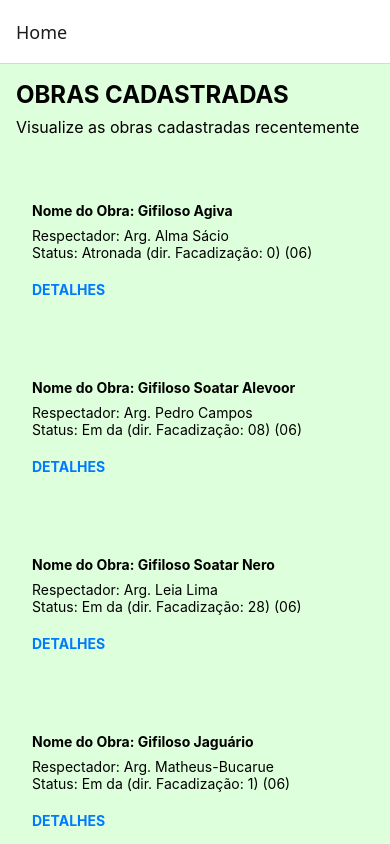
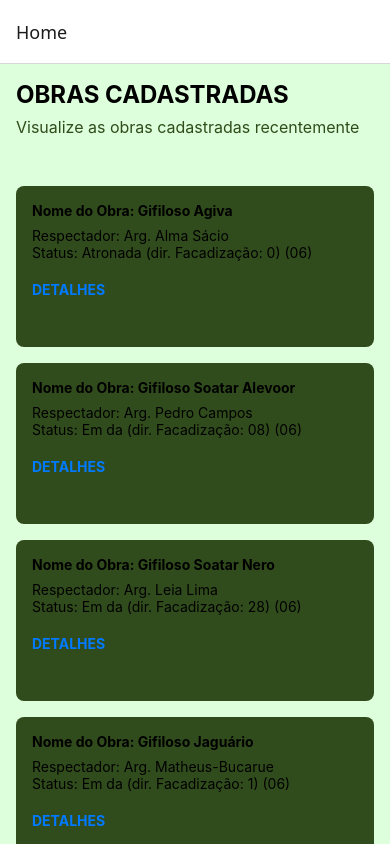
Before and after one commit to stellacarv/obratrack, a React Native app: screen /Home in a window 390 px wide. Built offline with nearby package versions, Linux system fonts and the light colour scheme.

Commit message:
Alteração de cores de texto/ Home

```diff
--- a/src/screens/Home/style.ts
+++ b/src/screens/Home/style.ts
@@ -13,16 +13,16 @@ const styles = StyleSheet.create({
   },
   subheader: {
     fontSize: 16,
-    color: '##314C1C',
+    color: '#314C1C',
     marginBottom: 16,
   },
   divider: {
     height: 1,
-    backgroundColor: 'ddffdb',
+    backgroundColor: '#ddffdb',
     marginVertical: 16,
   },
   card: {
-    backgroundColor: '##314C1C',
+    backgroundColor: '#314C1C',
     padding: 16,
     borderRadius: 8,
     marginBottom: 16,
@@ -33,7 +33,7 @@ const styles = StyleSheet.create({
   },
   cardDivider: {
     height: 1,
-    backgroundColor: '##314C1C',
+    backgroundColor: '#314C1C',
     marginVertical: 12,
   },
   detailsButton: {
@@ -53,21 +53,21 @@ const styles = StyleSheet.create({
     padding: 12,
     borderRadius: 8,
     borderWidth: 1,
-    borderColor: '##314C1C',
+    borderColor: '#314C1C',
     flex: 1,
     marginHorizontal: 8,
     alignItems: 'center',
     marginBottom: 50
   },
   primaryButton: {
-    backgroundColor: '##314C1C',
-    borderColor: '##314C1C',
+    backgroundColor: '#314C1C',
+    borderColor: '#ddffdb',
   },
   footerButtonText: {
     fontWeight: 'bold',
   },
   primaryButtonText: {
-    color: '#314C1C',
+    color: '#ddffdb',
   },
 });
 export default styles;
```
